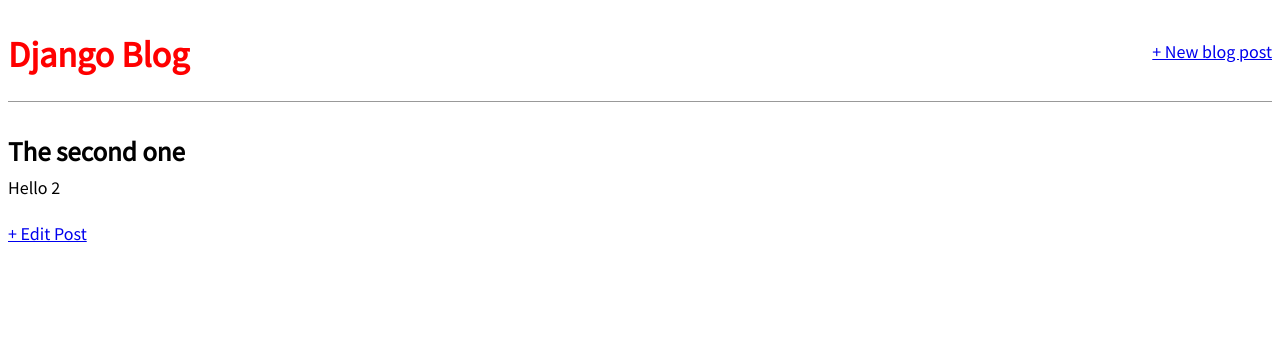
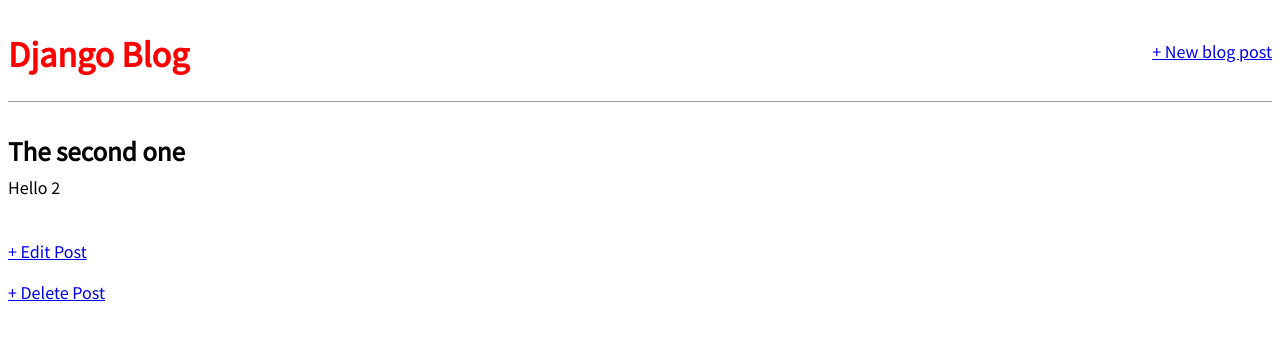
Before and after one commit to KirylDorakh/DjangoBlog, a Django app: page /post/2/ in a window 1280 px wide. Shown: the top 362 px of the page. Run offline with Django 4.2, Linux system fonts and the light colour scheme; data comes from the database, SQL or seed files in the repository; both versions use the stored data as it was after the commit.

Commit message:
Delete form

```diff
--- a/posts/urls.py
+++ b/posts/urls.py
@@ -2,11 +2,13 @@ from django.urls import path
 from .views import (BlogListView,
                     BlogDetailView,
                     BlogCreateView,
-                    BlogUpdateView
+                    BlogUpdateView,
+                    BlogDeleteView,
                     )
 
 urlpatterns = [
-    path('post/<int:pk>/edit', BlogUpdateView.as_view(), name='post_edit'),
+    path('post/<int:pk>/delete/', BlogDeleteView.as_view(), name='post_delete'),
+    path('post/<int:pk>/edit/', BlogUpdateView.as_view(), name='post_edit'),
     path('post/<int:pk>/', BlogDetailView.as_view(), name='post_detail'),
     path('post/new/', BlogCreateView.as_view(), name='post_new'),
     path('', BlogListView.as_view(), name='home')
--- a/posts/views.py
+++ b/posts/views.py
@@ -1,6 +1,10 @@
 from django.shortcuts import render
 from django.views.generic import ListView, DetailView
-from django.views.generic.edit import CreateView, UpdateView
+from django.views.generic.edit import (
+    CreateView, UpdateView, DeleteView
+)
+
+from django.urls import reverse_lazy
 
 from .models import Post
 
@@ -26,3 +30,9 @@ class BlogUpdateView(UpdateView):
     model = Post
     template_name = 'post_edit.html'
     fields = ['title', 'body']
+
+
+class BlogDeleteView(DeleteView):
+    model = Post
+    template_name = 'post_delete.html'
+    success_url = reverse_lazy('home')
--- a/templates/post_detail.html
+++ b/templates/post_detail.html
@@ -6,7 +6,8 @@
         <p>{{ post.body }}</p>
     </div>
     <br>
-    <a href="{%  url 'post_edit' post.pk %}" title="Edit post"> + Edit Post</a>
+    <p><a href="{%  url 'post_edit' post.pk %}"> + Edit Post</a></p>
+    <p><a href="{% url 'post_delete' post.pk %}">+ Delete Post</a></p>
 {% endblock content %}
 
 {# OR #}
```
Also changed, not shown: templates/post_delete.html (added, +10 -0 lines), db.sqlite3.
